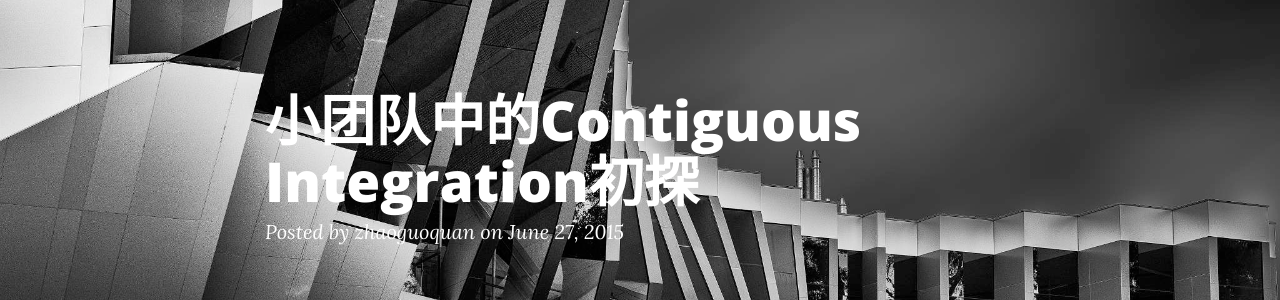
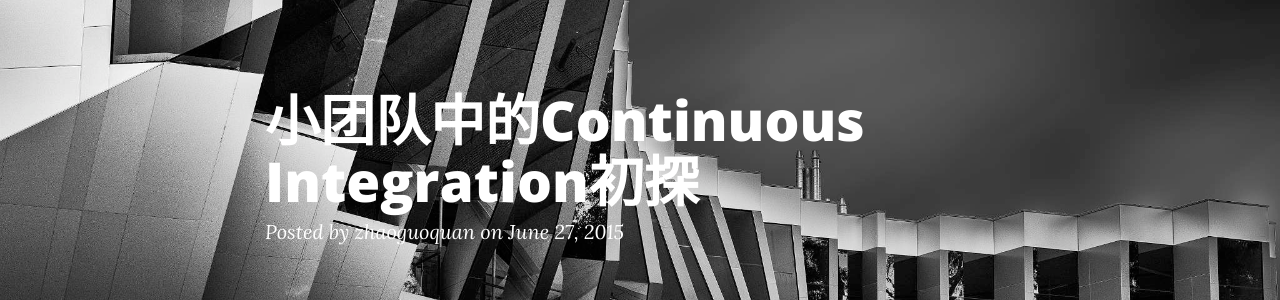
Before and after one commit to zhaoguoquan94/zhaoguoquan94.github.io, a Jekyll site: the page built from _posts/2015-06-27-e4bdbfe794a8jenkinse5819aiose68c81e7bbade99b86e68890.markdown, in a window 1280 px wide and 1400 px high. Shown: the part 180-480 px from the top of the window. Built offline with Jekyll 4.4.1, drawn with Linux system fonts in a browser that asks for light colours; nearby versions of some CDN libraries; comment, search, counter and statistics services are not loaded; some of the changed text lies outside the part shown.

Commit message:
Typo fixed

```diff
--- a/_posts/2015-06-27-e4bdbfe794a8jenkinse5819aiose68c81e7bbade99b86e68890.markdown
+++ b/_posts/2015-06-27-e4bdbfe794a8jenkinse5819aiose68c81e7bbade99b86e68890.markdown
@@ -4,7 +4,7 @@ comments: true
 date: 2015-06-27 10:26:52+00:00
 layout: post
 slug: '%e4%bd%bf%e7%94%a8jenkins%e5%81%9aios%e6%8c%81%e7%bb%ad%e9%9b%86%e6%88%90'
-title: 小团队中的Contiguous Integration初探
+title: 小团队中的Continuous Integration初探
 wordpress_id: 79
 categories:
 - Jenkins
@@ -33,7 +33,7 @@ categories:
 ## 什么时候使用CI
 
 
-Contiguous Integration（CI）也就是我们说的持续集成。当你希望你的的项目获得以下的好处的时候，你应该使用CI。
+Continuous Integration（CI）也就是我们说的持续集成。当你希望你的的项目获得以下的好处的时候，你应该使用CI。
 
 
 
```
